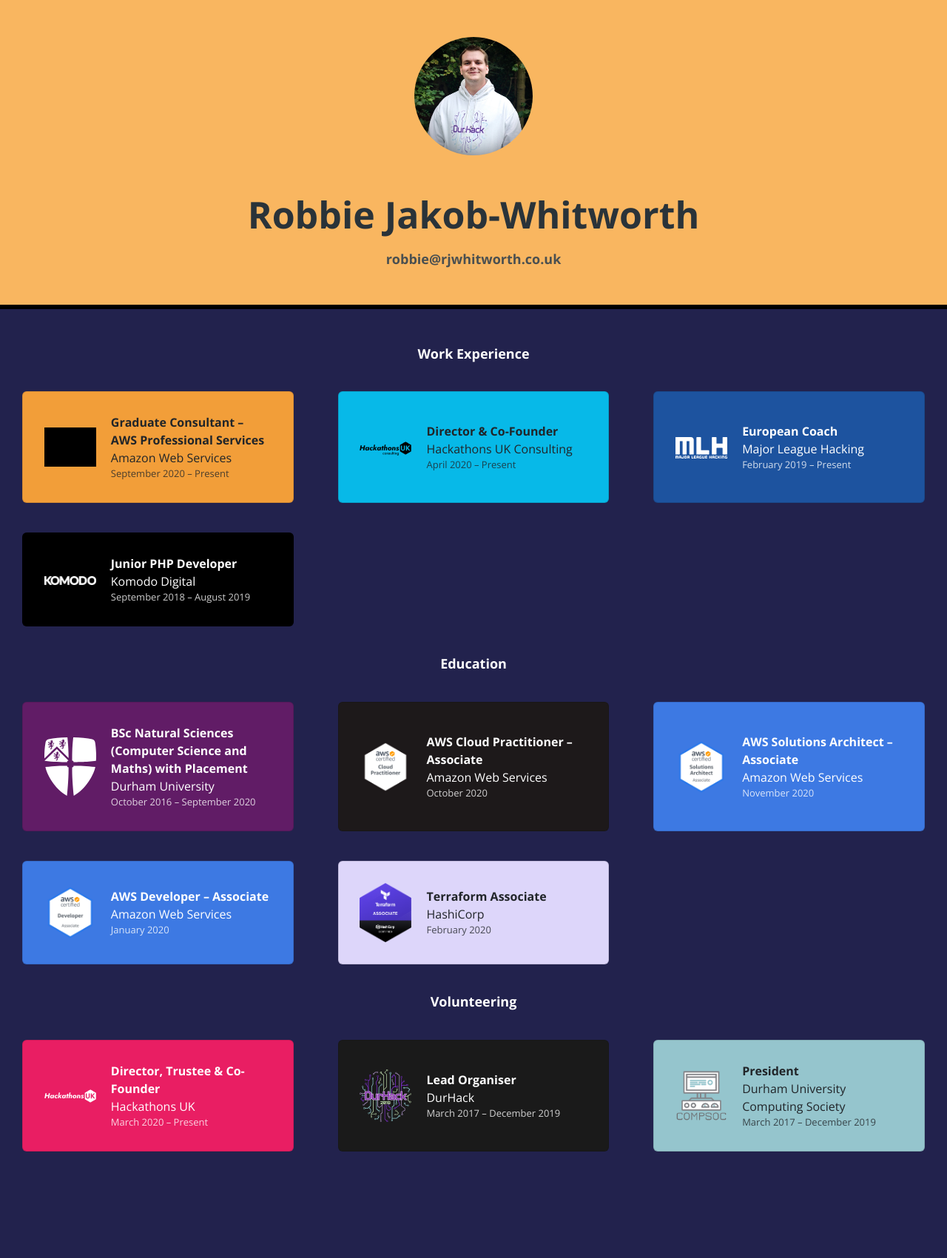
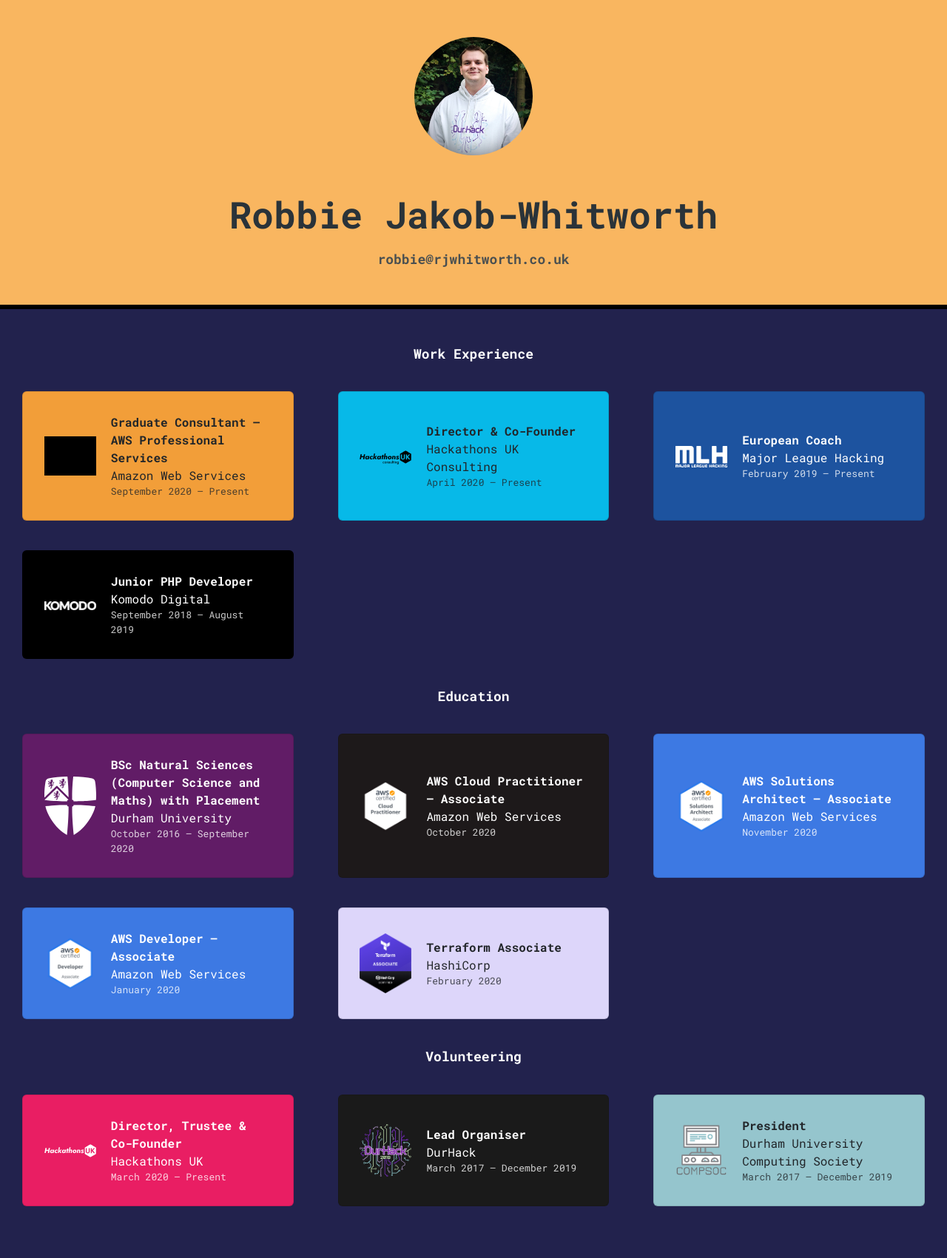
Before and after one commit to robzwolf/website, a Jekyll site: the page built from index.html, in a window 1280 px wide. Shown: the whole page at 74% size. Built offline with Jekyll 4.4.1, drawn with Linux system fonts in a browser that asks for light colours; nearby versions of some CDN libraries; before the commit the page ends 1627 px from its top, so only the background shows below that; grey boxes are pictures that could not be loaded.

Commit message:
Use 'Roboto Mono' font throughout

```diff
--- a/_sass/all.scss
+++ b/_sass/all.scss
@@ -1,5 +1,5 @@
-@import url('https://fonts.googleapis.com/css2?family=Poppins:ital,wght@0,100;0,200;0,300;0,400;0,500;0,600;0,700;0,800;0,900;1,100;1,200;1,300;1,400;1,500;1,600;1,700;1,800;1,900&display=swap');
-@import url('https://fonts.googleapis.com/css2?family=Open+Sans:ital,wght@0,300;0,400;0,600;0,700;0,800;1,300;1,400;1,600;1,700;1,800&display=swap');
+@import url('https://fonts.googleapis.com/css2?family=Roboto+Mono:wght@400;500;700&display=swap');
+@import url('https://fonts.googleapis.com/css2?family=Open+Sans:wght@400;500;700&display=swap');
 @import 'navbar';
 @import 'profile';
 @import 'page';
@@ -8,7 +8,6 @@
 .card-container {
     display: grid;
     grid-template-columns: repeat(4, 1fr);
-    font-family: "Open Sans", sans-serif;
 }
 
 @media only screen and (max-width: 1500px) {
--- a/_sass/page.scss
+++ b/_sass/page.scss
@@ -1,7 +1,3 @@
-p, h1, h2, h3, h4, h5, h6, button {
-    font-family: "Open Sans", serif;
-}
-
 h2 {
     font-size: large;
 }
@@ -11,7 +7,7 @@
     background-size: cover;
     width: auto!important;
     overflow-x: hidden!important;
-    font-family: "Open Sans", serif;
+    font-family: 'Roboto Mono', "Open Sans", sans-serif;
     color: white;
 }
 
```
